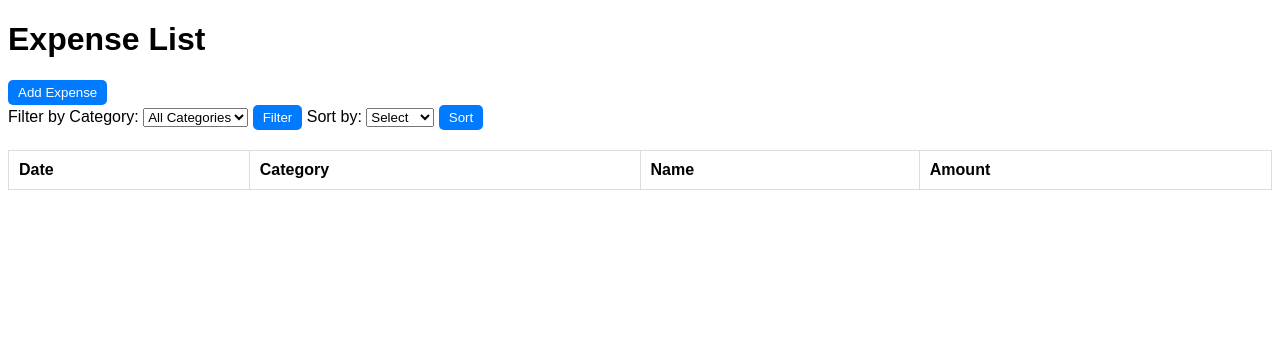
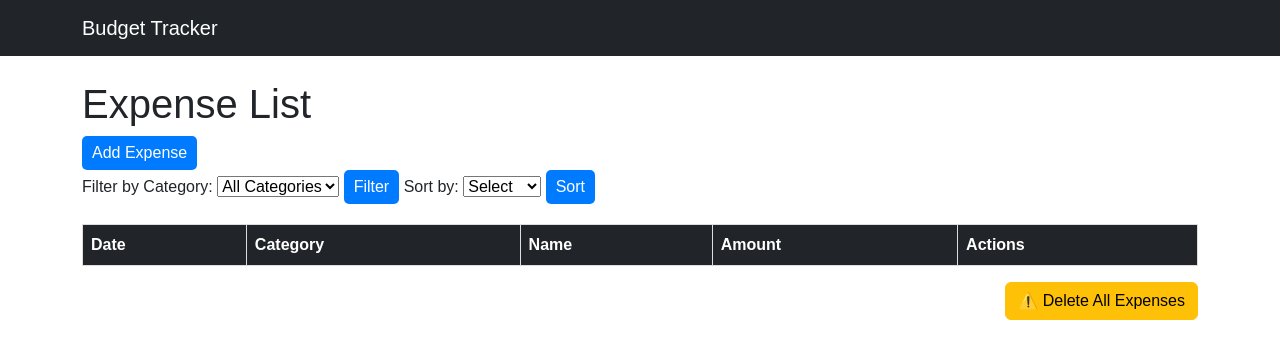
Before and after one commit to Artem-Reshetovskyi/Expense_Tracker, a Django app: page /expenses/ in a window 1280 px wide. Shown: the top 359 px of the page. Run offline with Django 5.2, Linux system fonts and the light colour scheme; data that the repository does not hold is empty.

Commit message:
add files "base.html"

```diff
--- a/expenses/models.py
+++ b/expenses/models.py
@@ -9,7 +9,6 @@
         ("bills", "Bills"),
         ("other", "Other"),
     ]
-
     name = models.CharField(max_length=255, verbose_name=_("Expense Name"))  # Назва витрати
     amount = models.DecimalField(max_digits=10, decimal_places=2)  # Сума
     category = models.CharField(max_length=20, choices=CATEGORY_CHOICES)  # Категорія
--- a/expenses/templates/base.html
+++ b/expenses/templates/base.html
@@ -1,9 +1,40 @@
-<form action="{% url 'set_language' %}" method="post">
-    {% csrf_token %}
-    <select name="language">
-        {% for lang_code, lang_name in LANGUAGES %}
-            <option value="{{ lang_code }}">{{ lang_name }}</option>
-        {% endfor %}
-    </select>
-    <button type="submit">Change Language</button>
-</form>
+<!DOCTYPE html>
+<html lang="en">
+<head>
+    <meta charset="UTF-8">
+    <meta name="viewport" content="width=device-width, initial-scale=1.0">
+    <title>{% block title %}Budget Tracker{% endblock %}</title>
+    <link href="https://cdn.jsdelivr.net/npm/bootstrap@5.3.0/dist/css/bootstrap.min.css" rel="stylesheet">
+
+</head>
+<body>
+
+<!-- Bootstrap CSS (якщо ще не підключений) -->
+    <link rel="stylesheet" href="https://cdn.jsdelivr.net/npm/bootstrap@5.3.0/dist/css/bootstrap.min.css">
+    <!-- Bootstrap Select -->
+    <link rel="stylesheet" href="https://cdnjs.cloudflare.com/ajax/libs/bootstrap-select/1.13.1/css/bootstrap-select.min.css">
+    <!-- jQuery (необхідний для роботи Bootstrap Select) -->
+    <script src="https://code.jquery.com/jquery-3.6.0.min.js"></script>
+    <!-- Bootstrap JS -->
+    <script src="https://cdn.jsdelivr.net/npm/bootstrap@5.3.0/dist/js/bootstrap.bundle.min.js"></script>
+    <!-- Bootstrap Select JS -->
+    <script src="https://cdnjs.cloudflare.com/ajax/libs/bootstrap-select/1.13.1/js/bootstrap-select.min.js"></script>
+    <!-- Активація selectpicker -->
+    <script>
+        $(document).ready(function(){
+            $('.selectpicker').selectpicker();
+        });
+    </script>
+
+<nav class="navbar navbar-expand-lg navbar-dark bg-dark">
+    <div class="container">
+        <a class="navbar-brand" href="{% url 'expense_list' %}">Budget Tracker</a>
+    </div>
+</nav>
+
+<div class="container mt-4">
+    {% block content %}{% endblock %}
+</div>
+
+</body>
+</html>
--- a/expenses/templates/expenses/expense_list.html
+++ b/expenses/templates/expenses/expense_list.html
@@ -1,5 +1,6 @@
+{% extends 'base.html' %}
 {% load static %}
-
+{% block content %}
 
 <!DOCTYPE html>
 <html lang="en">
@@ -12,7 +13,7 @@
 <body>
     <h1>Expense List</h1>
     <a href="{% url 'add_expense' %}"><button>Add Expense</button></a>
-    <!-- Filter Form and Sort_by-->
+
 <form method="get" action="{% url 'expense_list' %}">
         <label for="category">Filter by Category:</label>
         <select name="category" id="category">
@@ -32,13 +33,16 @@
         </select>
         <button type="submit">Sort</button>
     </form>
-    <table>
-        <thead>
+
+    <div class="table-responsive mt-3">
+        <table class="table table-striped table-hover">
+            <thead class="table-dark">
                 <tr>
                     <th>Date</th>
                     <th>Category</th>
                     <th>Name</th>
                     <th>Amount</th>
+                    <th>Actions</th>
                 </tr>
             </thead>
             <tbody>
@@ -49,19 +53,26 @@
                         <td>{{ expense.name }}</td>
                         <td>{{ expense.amount }}</td>
                         <td>
-                        <form action="{% url 'edit_expense' expense.id %}" method="get">
-                             <button type="submit">Edit</button>
+                            <div style="display: flex; gap: 10px; align-items: center;">
+                                <a href="{% url 'edit_expense' expense.id %}" class="btn btn-primary btn-sm">✏️ Edit</a>
+                                <form action="{% url 'delete_expense' expense.id %}" method="post" style="margin: 0;">
+                                    {% csrf_token %}
+                                    <button type="submit" class="btn btn-danger btn-sm">🗑 Delete</button>
                                 </form>
-                    </td>
-                    <td>
-                        <form action="{% url 'delete_expense' expense.id %}" method="post">
-                            {% csrf_token %}
-                            <button type="submit" style="background-color: red; color: white;">Delete</button>
-                        </form>
+                            </div>
                         </td>
                     </tr>
                 {% endfor %}
             </tbody>
         </table>
+    </div>
+
+    <div class="d-flex justify-content-end mb-3">
+        <a href="{% url 'delete_all_expenses' %}" class="btn btn-warning">
+            ⚠️ Delete All Expenses
+        </a>
+    </div>
 </body>
 </html>
+
+{% endblock %}
--- a/expenses/urls.py
+++ b/expenses/urls.py
@@ -6,4 +6,5 @@
     path("add/", views.add_expense, name="add_expense"),
     path("edit/<int:expense_id>/", views.edit_expense, name="edit_expense"),
     path("delete/<int:expense_id>/", views.delete_expense, name="delete_expense"),
+    path("delete_all/", views.delete_all_expenses, name="delete_all_expenses"),
 ]
--- a/expenses/views.py
+++ b/expenses/views.py
@@ -1,6 +1,7 @@
 from django.shortcuts import render, redirect, get_object_or_404
 from .models import Expense
 from .forms import ExpenseForm
+from django.db.models import Q
 
 
 def expense_list(request):
@@ -9,12 +10,14 @@
     expenses = Expense.objects.all()  # За замовчуванням беремо всі витрати
 
     if category:
-        expenses = expenses.filter(category=category)  # Фільтруємо за категорією, якщо вона передана
+        expenses = expenses.filter(
+            category=category
+        )  # Фільтруємо за категорією, якщо вона передана
     if sort_by:
-        if sort_by == 'amount':
-            expenses = expenses.order_by('amount')  # Сортуємо за сумою
-        elif sort_by == 'date':
-            expenses = expenses.order_by('date')  # Сортуємо за датою
+        if sort_by == "amount":
+            expenses = expenses.order_by("amount")  # Сортуємо за сумою
+        elif sort_by == "date":
+            expenses = expenses.order_by("date")  # Сортуємо за датою
 
     return render(request, "expenses/expense_list.html", {"expenses": expenses})
 
@@ -50,3 +53,11 @@
         return redirect("expense_list")
 
     return render(request, "expenses/delete_expense.html", {"expense": expense})
+
+
+def delete_all_expenses(request):
+    if request.method == "POST":
+        Expense.objects.all().delete()
+        return redirect("expense_list")
+
+    return render(request, "expenses/delete_all_expenses.html")
```
Also changed, not shown: config/settings.py (+7 -7 lines), expenses/templates/expenses/add_expense.html (+15 -7 lines), expenses/templates/expenses/delete_all_expenses.html (added, +13 -0 lines), expenses/templates/expenses/delete_expense.html (+13 -6 lines), expenses/templates/expenses/edit_expense.html (+15 -7 lines), expenses/migrations/0002_alter_expense_category_alter_expense_date_and_more.py (added), expenses/migrations/0003_alter_expense_category.py (added), expenses/migrations/0004_alter_expense_category.py (added), expenses/migrations/0005_category_alter_expense_name_alter_expense_category.py (added), expenses/migrations/0006_alter_expense_category_delete_category.py (added), expenses/migrations/0007_category_alter_expense_category.py (added), expenses/migrations/0008_alter_expense_category_alter_expense_name_and_more.py (added). Lines whose indentation alone changed are shown as unchanged.
